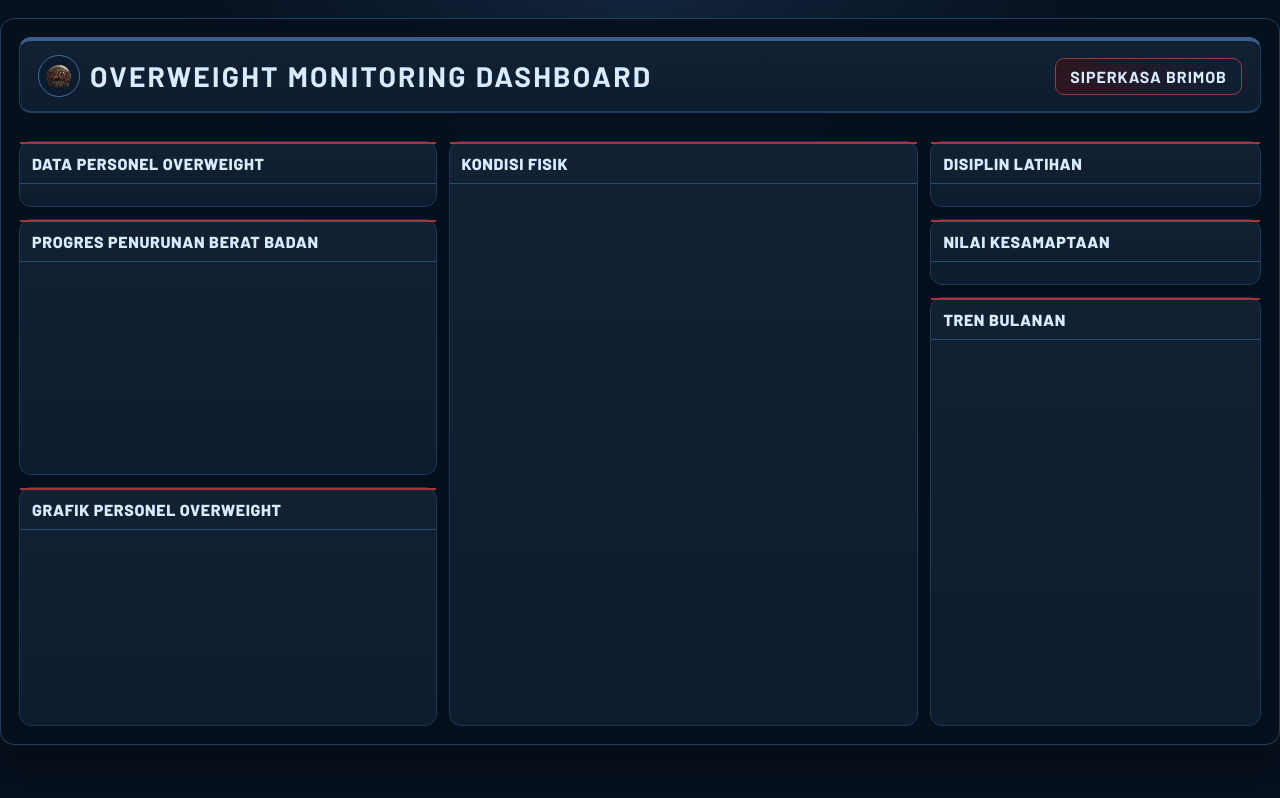
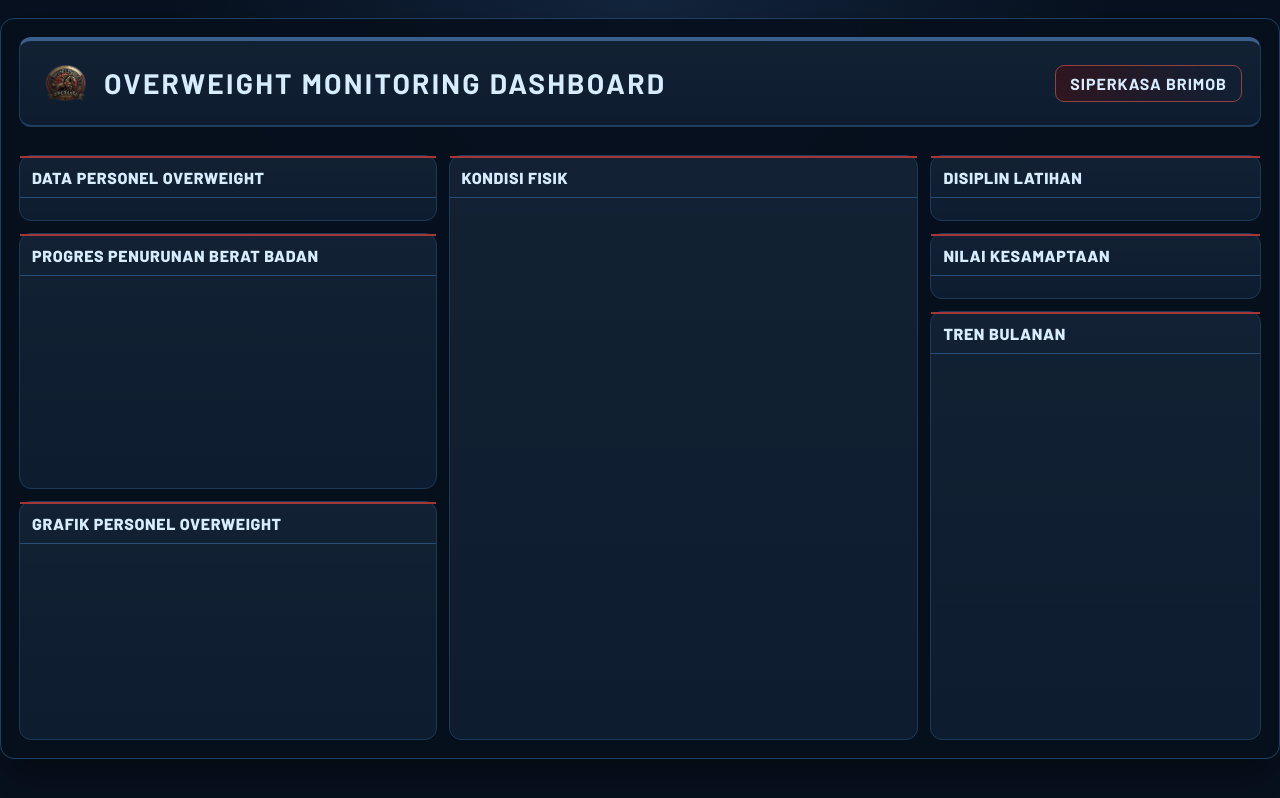
Before and after one commit to siperkasaaa/web, a plain HTML site: page index.html in a window 1280 px wide. Drawn offline with nearby package versions, Linux system fonts and the light colour scheme; no server answers.

Commit message:
Update styles.css

```diff
--- a/styles.css
+++ b/styles.css
@@ -59,13 +59,9 @@ body {
 }
 
 .header-logo {
-  width: 42px;
-  height: 42px;
+  width: 56px;
+  height: 56px;
   object-fit: contain;
-  border-radius: 50%;
-  border: 1px solid #3e6d9d;
-  background: #0c1b2e;
-  padding: 3px;
   display: block;
   flex-shrink: 0;
 }
```
